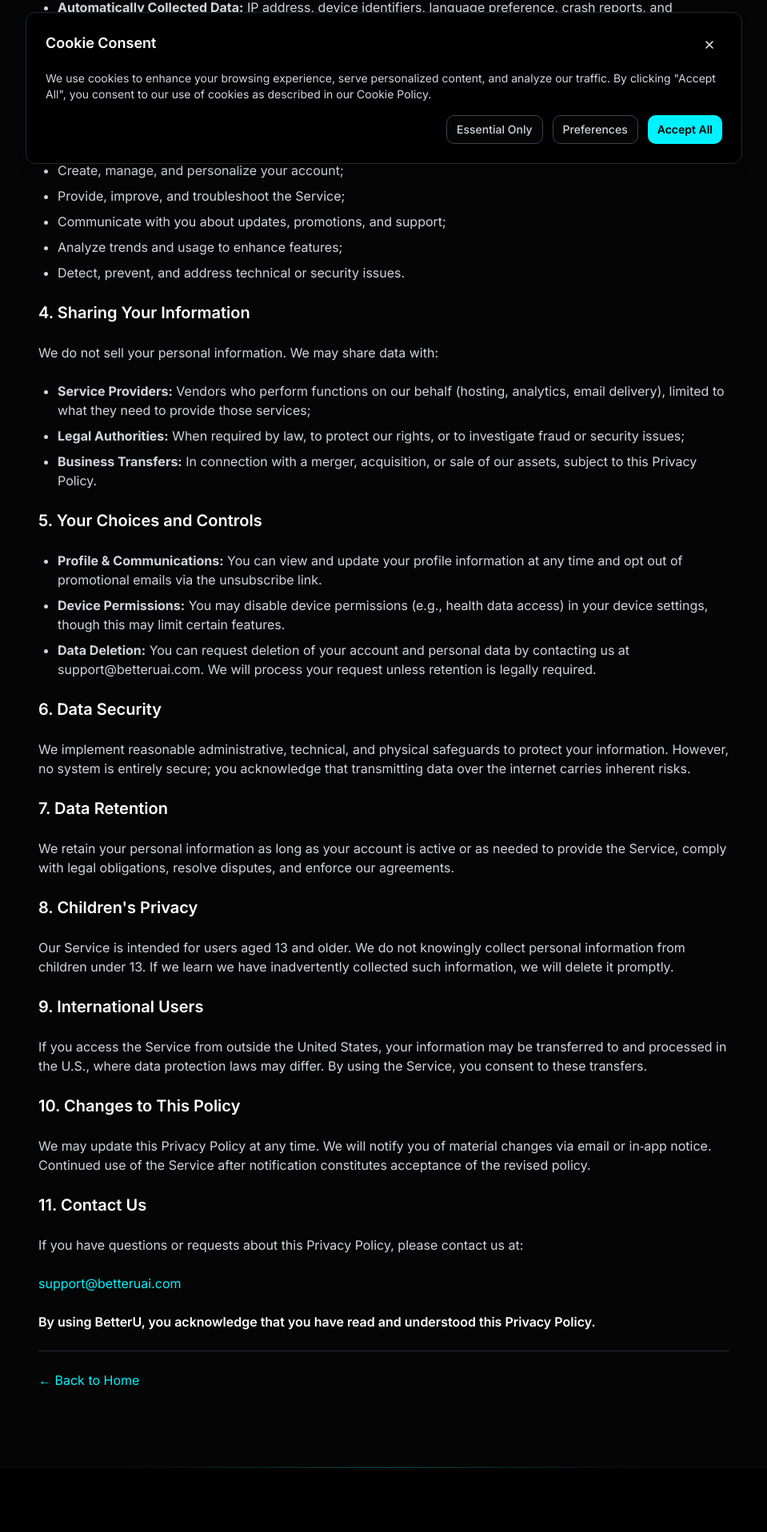
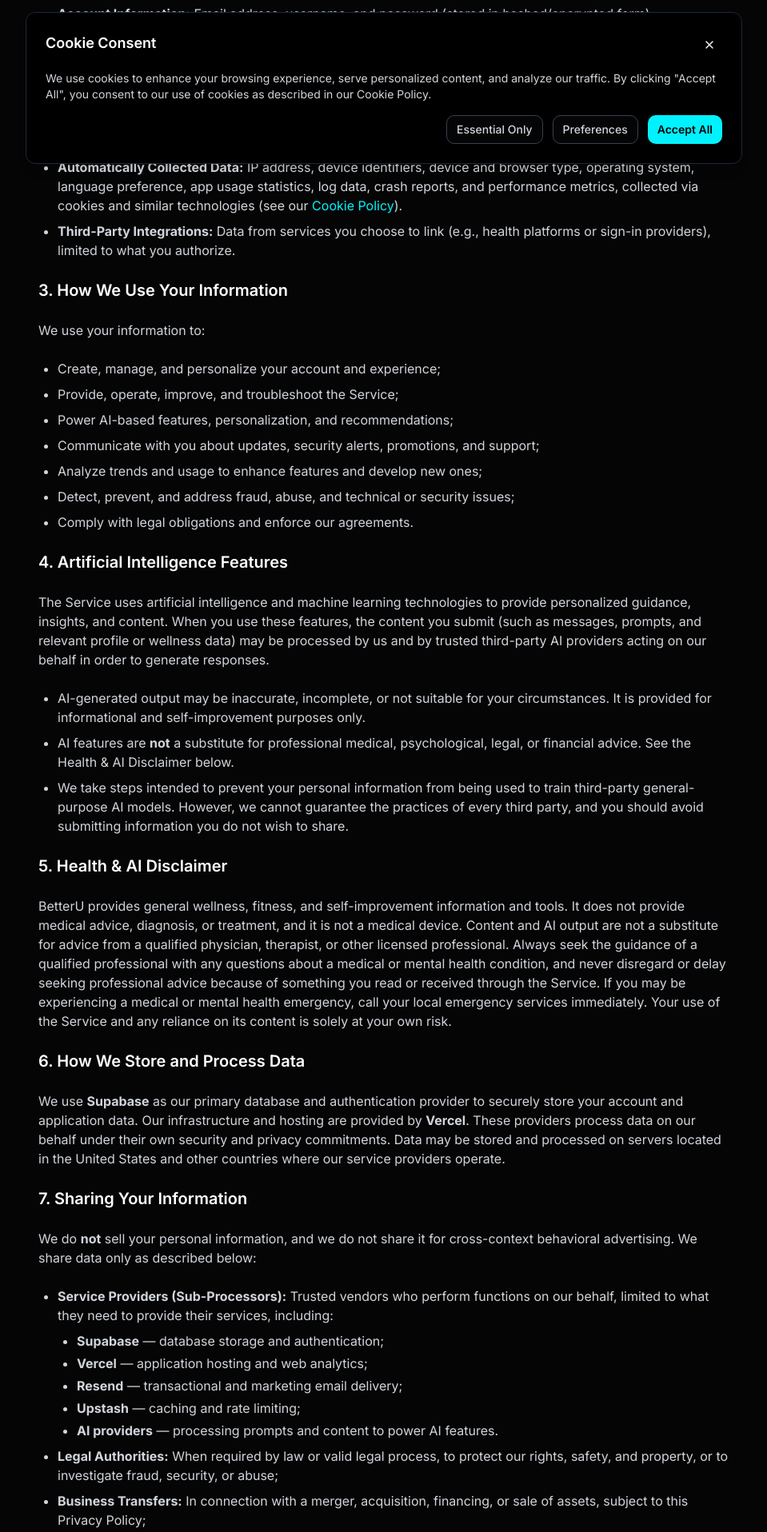
Before and after one commit to Borgatlat/better-u, a Next.js app: page /privacy-policy in a window 1280 px wide. Shown: the part 595-2511 px from the top of the page at 80% size, without its empty margins (160-1119 px from the left). Built offline with nearby package versions, Linux system fonts and the light colour scheme; no server answers.

Commit message:
feat: update privacy policy with new data collection and usage details
Co-authored-by: Borgatlat <166765272+Borgatlat@users.noreply.github.com>

```diff
--- a/app/privacy-policy/page.tsx
+++ b/app/privacy-policy/page.tsx
@@ -11,110 +11,223 @@ export default function PrivacyPolicy() {
       </h1>
 
       <div className="space-y-6 text-gray-300">
-        <p>Last Updated: May 27, 2025</p>
+        <p>Last Updated: August 20, 2026</p>
 
         <h2 className="text-xl font-semibold text-white mt-8">1. Introduction</h2>
         <p>
           BetterU LLC ("BetterU," "we," "us," or "our") respects your privacy and is committed to protecting your
           personal information. This Privacy Policy explains how we collect, use, disclose, and safeguard your
-          information when you use our mobile and web applications (the "Service").
+          information when you use our mobile and web applications, websites, and related services (collectively, the
+          "Service"). By accessing or using the Service, you agree to the collection and use of information in
+          accordance with this Privacy Policy. If you do not agree, please do not use the Service.
         </p>
 
         <h2 className="text-xl font-semibold text-white mt-8">2. Information We Collect</h2>
+        <p>
+          We collect information that you provide directly, information collected automatically, and information from
+          third parties. This includes:
+        </p>
         <ul className="list-disc pl-6 space-y-2 mt-4">
           <li>
-            <strong>Account Information:</strong> Email address, username, and password (securely hashed).
+            <strong>Account Information:</strong> Email address, username, and password (stored in hashed/encrypted
+            form).
           </li>
           <li>
-            <strong>Profile & Usage Data:</strong> Profile details you choose to provide (e.g., name, age, gender);
-            wellness activity data (workouts, hydration logs, mental health check‑ins); device information (model,
-            operating system) and app usage statistics.
+            <strong>Profile &amp; Wellness Data:</strong> Profile details you choose to provide (e.g., name, age,
+            gender); wellness and activity data such as workouts, hydration logs, nutrition, goals, and mental health or
+            mood check-ins. Some of this may be considered sensitive personal information, which we process only to
+            provide the Service and with your consent where required by law.
           </li>
           <li>
-            <strong>Automatically Collected Data:</strong> IP address, device identifiers, language preference, crash
-            reports, and performance metrics.
+            <strong>Content You Submit:</strong> Messages, prompts, journal entries, and other content you enter,
+            including anything you share with our AI features.
           </li>
           <li>
-            <strong>Third‑Party Integrations:</strong> Data from connected services (e.g., health platforms) when you
-            choose to link them.
+            <strong>Automatically Collected Data:</strong> IP address, device identifiers, device and browser type,
+            operating system, language preference, app usage statistics, log data, crash reports, and performance
+            metrics, collected via cookies and similar technologies (see our{" "}
+            <Link href="/cookie-policy" className="text-[#00f2fe] hover:underline">
+              Cookie Policy
+            </Link>
+            ).
+          </li>
+          <li>
+            <strong>Third-Party Integrations:</strong> Data from services you choose to link (e.g., health platforms or
+            sign-in providers), limited to what you authorize.
           </li>
         </ul>
 
         <h2 className="text-xl font-semibold text-white mt-8">3. How We Use Your Information</h2>
         <p>We use your information to:</p>
         <ul className="list-disc pl-6 space-y-2 mt-4">
-          <li>Create, manage, and personalize your account;</li>
-          <li>Provide, improve, and troubleshoot the Service;</li>
-          <li>Communicate with you about updates, promotions, and support;</li>
-          <li>Analyze trends and usage to enhance features;</li>
-          <li>Detect, prevent, and address technical or security issues.</li>
+          <li>Create, manage, and personalize your account and experience;</li>
+          <li>Provide, operate, improve, and troubleshoot the Service;</li>
+          <li>Power AI-based features, personalization, and recommendations;</li>
+          <li>Communicate with you about updates, security alerts, promotions, and support;</li>
+          <li>Analyze trends and usage to enhance features and develop new ones;</li>
+          <li>Detect, prevent, and address fraud, abuse, and technical or security issues;</li>
+          <li>Comply with legal obligations and enforce our agreements.</li>
         </ul>
 
-        <h2 className="text-xl font-semibold text-white mt-8">4. Sharing Your Information</h2>
-        <p>We do not sell your personal information. We may share data with:</p>
+        <h2 className="text-xl font-semibold text-white mt-8">4. Artificial Intelligence Features</h2>
+        <p>
+          The Service uses artificial intelligence and machine learning technologies to provide personalized guidance,
+          insights, and content. When you use these features, the content you submit (such as messages, prompts, and
+          relevant profile or wellness data) may be processed by us and by trusted third-party AI providers acting on
+          our behalf in order to generate responses.
+        </p>
         <ul className="list-disc pl-6 space-y-2 mt-4">
           <li>
-            <strong>Service Providers:</strong> Vendors who perform functions on our behalf (hosting, analytics, email
-            delivery), limited to what they need to provide those services;
+            AI-generated output may be inaccurate, incomplete, or not suitable for your circumstances. It is provided
+            for informational and self-improvement purposes only.
           </li>
           <li>
-            <strong>Legal Authorities:</strong> When required by law, to protect our rights, or to investigate fraud or
-            security issues;
+            AI features are <strong>not</strong> a substitute for professional medical, psychological, legal, or
+            financial advice. See the Health &amp; AI Disclaimer below.
           </li>
           <li>
-            <strong>Business Transfers:</strong> In connection with a merger, acquisition, or sale of our assets,
-            subject to this Privacy Policy.
+            We take steps intended to prevent your personal information from being used to train third-party
+            general-purpose AI models. However, we cannot guarantee the practices of every third party, and you should
+            avoid submitting information you do not wish to share.
           </li>
         </ul>
 
-        <h2 className="text-xl font-semibold text-white mt-8">5. Your Choices and Controls</h2>
+        <h2 className="text-xl font-semibold text-white mt-8">5. Health &amp; AI Disclaimer</h2>
+        <p>
+          BetterU provides general wellness, fitness, and self-improvement information and tools. It does not provide
+          medical advice, diagnosis, or treatment, and it is not a medical device. Content and AI output are not a
+          substitute for advice from a qualified physician, therapist, or other licensed professional. Always seek the
+          guidance of a qualified professional with any questions about a medical or mental health condition, and never
+          disregard or delay seeking professional advice because of something you read or received through the Service.
+          If you may be experiencing a medical or mental health emergency, call your local emergency services
+          immediately. Your use of the Service and any reliance on its content is solely at your own risk.
+        </p>
+
+        <h2 className="text-xl font-semibold text-white mt-8">6. How We Store and Process Data</h2>
+        <p>
+          We use <strong>Supabase</strong> as our primary database and authentication provider to securely store your
+          account and application data. Our infrastructure and hosting are provided by <strong>Vercel</strong>. These
+          providers process data on our behalf under their own security and privacy commitments. Data may be stored and
+          processed on servers located in the United States and other countries where our service providers operate.
+        </p>
+
+        <h2 className="text-xl font-semibold text-white mt-8">7. Sharing Your Information</h2>
+        <p>
+          We do <strong>not</strong> sell your personal information, and we do not share it for cross-context behavioral
+          advertising. We share data only as described below:
+        </p>
         <ul className="list-disc pl-6 space-y-2 mt-4">
           <li>
-            <strong>Profile & Communications:</strong> You can view and update your profile information at any time and
-            opt out of promotional emails via the unsubscribe link.
+            <strong>Service Providers (Sub-Processors):</strong> Trusted vendors who perform functions on our behalf,
+            limited to what they need to provide their services, including:
+            <ul className="list-disc pl-6 space-y-1 mt-2">
+              <li>
+                <strong>Supabase</strong> — database storage and authentication;
+              </li>
+              <li>
+                <strong>Vercel</strong> — application hosting and web analytics;
+              </li>
+              <li>
+                <strong>Resend</strong> — transactional and marketing email delivery;
+              </li>
+              <li>
+                <strong>Upstash</strong> — caching and rate limiting;
+              </li>
+              <li>
+                <strong>AI providers</strong> — processing prompts and content to power AI features.
+              </li>
+            </ul>
+          </li>
+          <li>
+            <strong>Legal Authorities:</strong> When required by law or valid legal process, to protect our rights,
+            safety, and property, or to investigate fraud, security, or abuse;
+          </li>
+          <li>
+            <strong>Business Transfers:</strong> In connection with a merger, acquisition, financing, or sale of assets,
+            subject to this Privacy Policy;
+          </li>
+          <li>
+            <strong>With Your Consent:</strong> When you direct us to share your information with a third party.
+          </li>
+        </ul>
+        <p>
+          Our list of service providers may change over time as we improve the Service. We require our providers to
+          protect your information consistent with this Privacy Policy and applicable law.
+        </p>
+
+        <h2 className="text-xl font-semibold text-white mt-8">8. Your Choices and Controls</h2>
+        <ul className="list-disc pl-6 space-y-2 mt-4">
+          <li>
+            <strong>Profile &amp; Communications:</strong> You can view and update your profile at any time and opt out
+            of promotional emails via the unsubscribe link.
           </li>
           <li>
             <strong>Device Permissions:</strong> You may disable device permissions (e.g., health data access) in your
             device settings, though this may limit certain features.
           </li>
           <li>
-            <strong>Data Deletion:</strong> You can request deletion of your account and personal data by contacting us
-            at support@betteruai.com. We will process your request unless retention is legally required.
+            <strong>Cookies:</strong> You can manage your cookie preferences through our{" "}
+            <Link href="/cookie-preferences" className="text-[#00f2fe] hover:underline">
+              Cookie Preferences
+            </Link>{" "}
+            page.
+          </li>
+          <li>
+            <strong>Access &amp; Deletion:</strong> You can request to access, correct, or delete your account and
+            personal data by contacting us at support@betteruai.com. We will process your request unless retention is
+            legally required.
           </li>
         </ul>
 
-        <h2 className="text-xl font-semibold text-white mt-8">6. Data Security</h2>
+        <h2 className="text-xl font-semibold text-white mt-8">9. Your Privacy Rights</h2>
         <p>
-          We implement reasonable administrative, technical, and physical safeguards to protect your information.
-          However, no system is entirely secure; you acknowledge that transmitting data over the internet carries
+          Depending on where you live, you may have rights under laws such as the EU/UK General Data Protection
+          Regulation (GDPR) or the California Consumer Privacy Act, as amended by the CPRA (CCPA/CPRA), including the
+          right to access, correct, delete, or port your personal information, to opt out of certain processing, and to
+          not be discriminated against for exercising these rights. To exercise any of these rights, contact us at
+          support@betteruai.com. We will verify and respond to your request as required by applicable law. Where we rely
+          on consent, you may withdraw it at any time.
+        </p>
+
+        <h2 className="text-xl font-semibold text-white mt-8">10. Data Security</h2>
+        <p>
+          We implement reasonable administrative, technical, and physical safeguards designed to protect your
+          information, including encryption in transit and access controls. However, no method of transmission or
+          storage is completely secure, and we cannot guarantee absolute security. You are responsible for keeping your
+          account credentials confidential, and you acknowledge that transmitting data over the internet carries
           inherent risks.
         </p>
 
-        <h2 className="text-xl font-semibold text-white mt-8">7. Data Retention</h2>
+        <h2 className="text-xl font-semibold text-white mt-8">11. Data Retention</h2>
         <p>
-          We retain your personal information as long as your account is active or as needed to provide the Service,
-          comply with legal obligations, resolve disputes, and enforce our agreements.
+          We retain your personal information for as long as your account is active or as needed to provide the Service,
+          comply with legal obligations, resolve disputes, and enforce our agreements. When no longer needed, we take
+          reasonable steps to delete or anonymize it.
         </p>
 
-        <h2 className="text-xl font-semibold text-white mt-8">8. Children's Privacy</h2>
+        <h2 className="text-xl font-semibold text-white mt-8">12. Children's Privacy</h2>
         <p>
           Our Service is intended for users aged 13 and older. We do not knowingly collect personal information from
-          children under 13. If we learn we have inadvertently collected such information, we will delete it promptly.
+          children under 13. If we learn we have inadvertently collected such information, we will delete it promptly. If
+          you believe a child has provided us information, please contact us.
         </p>
 
-        <h2 className="text-xl font-semibold text-white mt-8">9. International Users</h2>
+        <h2 className="text-xl font-semibold text-white mt-8">13. International Users</h2>
         <p>
-          If you access the Service from outside the United States, your information may be transferred to and processed
-          in the U.S., where data protection laws may differ. By using the Service, you consent to these transfers.
+          If you access the Service from outside the United States, your information may be transferred to, stored, and
+          processed in the U.S. and other countries where our service providers operate, where data protection laws may
+          differ from those in your jurisdiction. Where required, we use appropriate safeguards for such transfers. By
+          using the Service, you consent to these transfers.
         </p>
 
-        <h2 className="text-xl font-semibold text-white mt-8">10. Changes to This Policy</h2>
+        <h2 className="text-xl font-semibold text-white mt-8">14. Changes to This Policy</h2>
         <p>
-          We may update this Privacy Policy at any time. We will notify you of material changes via email or in‑app
-          notice. Continued use of the Service after notification constitutes acceptance of the revised policy.
+          We may update this Privacy Policy from time to time. We will notify you of material changes via email or
+          in-app notice and update the "Last Updated" date above. Continued use of the Service after notification
+          constitutes acceptance of the revised policy.
         </p>
 
-        <h2 className="text-xl font-semibold text-white mt-8">11. Contact Us</h2>
+        <h2 className="text-xl font-semibold text-white mt-8">15. Contact Us</h2>
         <p>If you have questions or requests about this Privacy Policy, please contact us at:</p>
         <p className="mt-2">
           <a href="mailto:support@betteruai.com" className="text-[#00f2fe] hover:underline">
```
